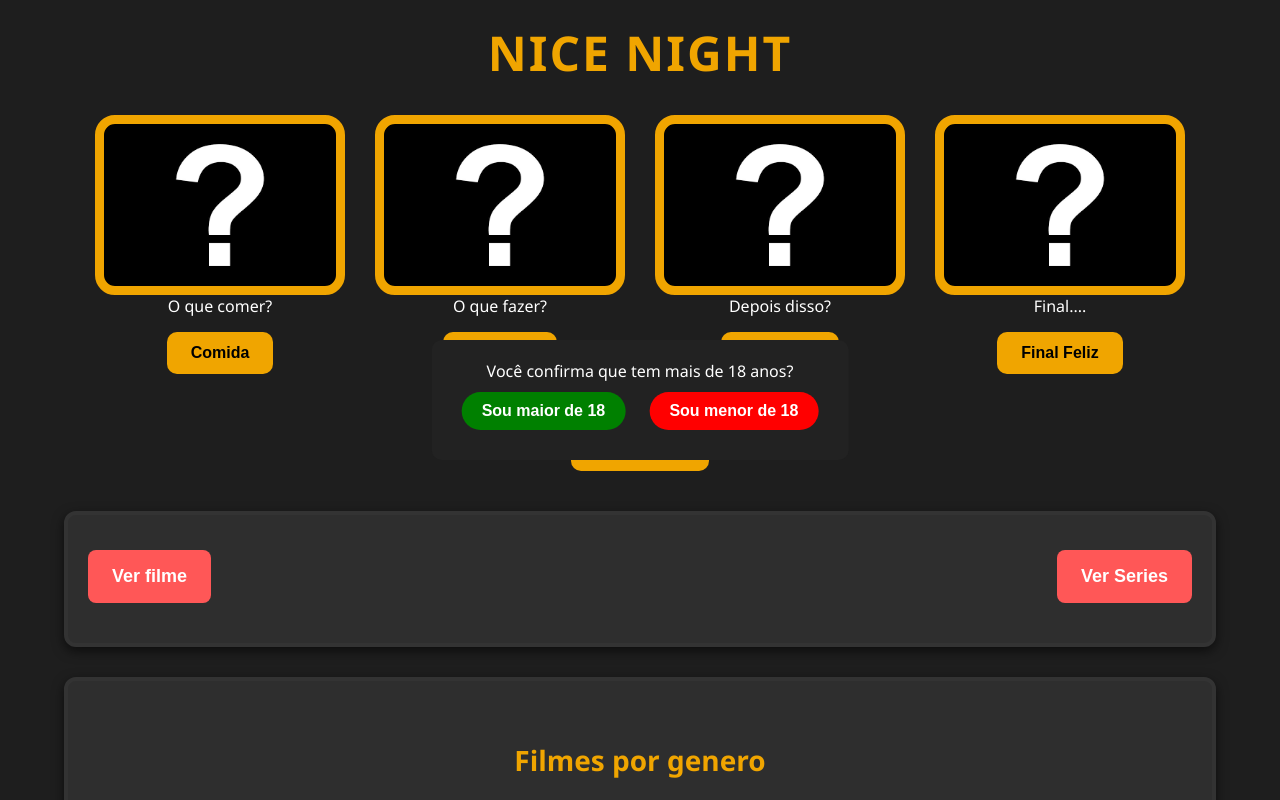
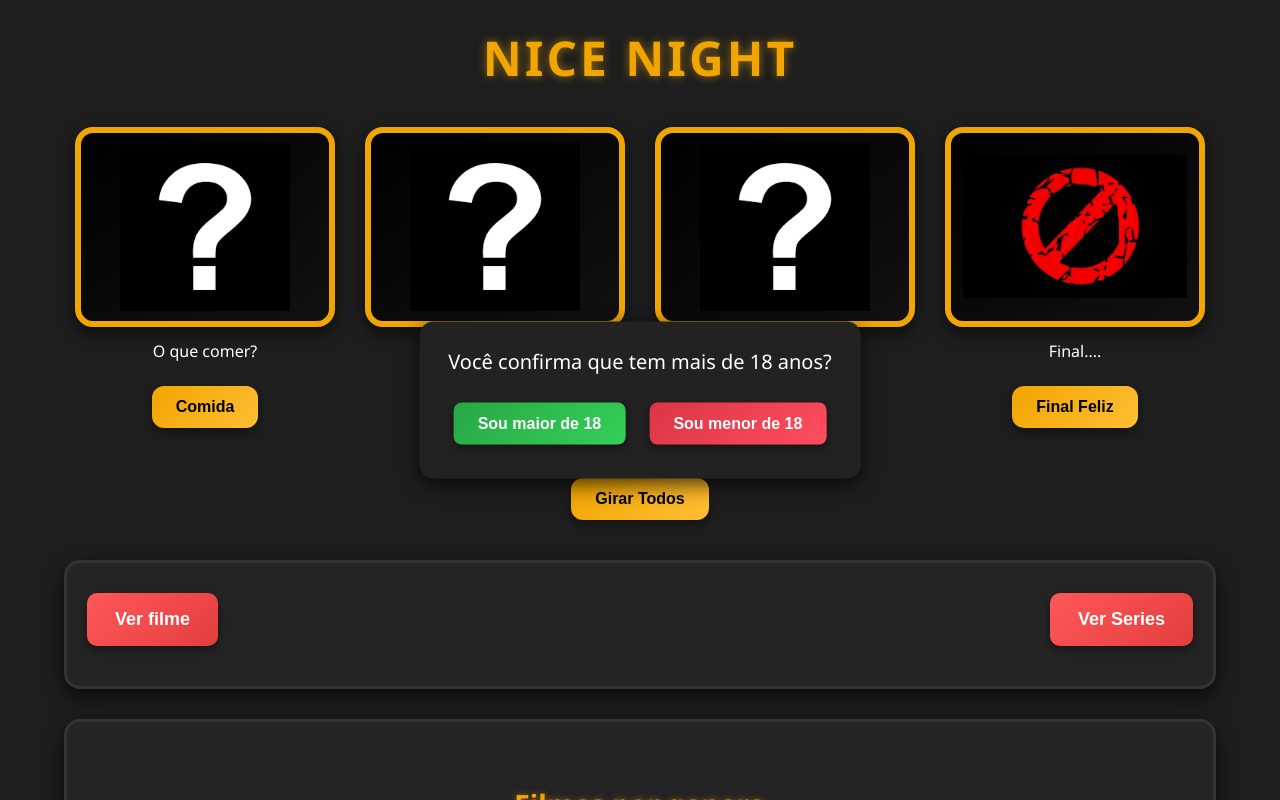
Before and after one commit to GSlM276/nicenight, a plain HTML site: page index.html in a window 1280 px wide. Both pictures are taken after a click on the button "Final Feliz". Shown: the top 800 px of the page. Drawn offline with Linux system fonts and the light colour scheme.

Commit message:
Atualizado verificador de idade

```diff
--- a/index.css
+++ b/index.css
@@ -9,17 +9,18 @@ body {
   background-color: #1e1e1e;
   font-family: 'Segoe UI', Tahoma, Geneva, Verdana, sans-serif;
   color: #fff;
-  margin: 0;
-  padding: 0;
+  line-height: 1.6;
+  min-height: 100vh;
 }
 
 /* TÍTULO PRINCIPAL */
 h1 {
   text-align: center;
-  font-size: 48px;
+  font-size: clamp(2rem, 5vw, 3rem);
   color: #f0a500;
   margin-top: 20px;
-  letter-spacing: 2px;
+  letter-spacing: 3px;
+  text-shadow: 0 0 10px rgba(240, 165, 0, 0.6);
 }
 
 /* CONTAINER PRINCIPAL */
@@ -38,50 +39,57 @@ h1 {
   display: flex;
   flex-direction: column;
   align-items: center;
-  flex: 1 1 200px;
-  max-width: 250px;
+  flex: 1 1 220px;
+  max-width: 260px;
   text-align: center;
+  gap: 12px;
 }
 
 /* BOX DE IMAGENS */
 .box {
-  border: 9px solid #f0a500;
-  height: 180px;
+  border: 6px solid #f0a500;
+  height: 200px;
   width: 100%;
   display: flex;
   justify-content: center;
   align-items: center;
-  background-color: black;
-  border-radius: 20px;
+  background: linear-gradient(145deg, #000, #111);
+  border-radius: 18px;
+  box-shadow: 0 6px 16px rgba(0, 0, 0, 0.6);
+  overflow: hidden;
+  transition: transform 0.3s ease, box-shadow 0.3s ease;
 }
 
 .box:hover {
-  transform: scale(1.05);
+  transform: scale(1.08);
+  box-shadow: 0 8px 22px rgba(240, 165, 0, 0.4);
 }
 
 .box img {
-  max-width: 100%;
-  max-height: 100%;
-  display: block;
+  max-width: 90%;
+  max-height: 90%;
+  object-fit: contain;
+  transition: opacity 0.4s ease-in-out;
 }
 
 /* BOTÕES */
 button {
-  margin-top: 15px;
+  margin-top: 10px;
   padding: 12px 24px;
   font-size: 16px;
-  border-radius: 10px;
+  border-radius: 12px;
   border: none;
-  background-color: #f0a500;
+  background: linear-gradient(135deg, #f0a500, #ffbe33);
   color: #000;
   font-weight: bold;
   cursor: pointer;
-  transition: background-color 0.3s, transform 0.2s;
+  box-shadow: 0 4px 10px rgba(0,0,0,0.4);
+  transition: transform 0.2s ease, box-shadow 0.3s ease;
 }
 
 button:hover {
-  background-color: #ffbe33;
-  transform: translateY(-2px);
+  transform: translateY(-3px) scale(1.05);
+  box-shadow: 0 6px 16px rgba(0,0,0,0.6);
 }
 
 /* BOTÃO CENTRAL */
@@ -92,43 +100,43 @@ button:hover {
 
 /* SECTIONS DE AÇÃO */
 section {
-  border: 4px solid #333;
-  background-color: #2e2e2e;
+  border: 3px solid #333;
+  background: #242424;
   display: flex;
   flex-wrap: wrap;
   align-items: center;
   justify-content: space-between;
   gap: 20px;
   padding: 20px;
-  border-radius: 12px;
+  border-radius: 16px;
   margin: 30px auto;
   width: 90%;
-  box-shadow: 0 4px 12px rgba(0, 0, 0, 0.6);
-  font-size: 24px;
+  box-shadow: 0 8px 20px rgba(0,0,0,0.7);
+  font-size: 22px;
 }
 
 section button {
-  padding: 16px 24px;
+  padding: 16px 28px;
   font-size: 18px;
-  background-color: #ff5757;
-  border: none;
-  border-radius: 8px;
+  background: linear-gradient(135deg, #ff5757, #e33e3e);
+  border-radius: 10px;
   color: white;
   cursor: pointer;
-  transition: background-color 0.3s ease, transform 0.2s ease;
+  transition: transform 0.3s ease, box-shadow 0.3s ease;
 }
 
 section button:hover {
-  background-color: #e33e3e;
-  transform: scale(1.05);
+  background: linear-gradient(135deg, #ff6b6b, #d92c2c);
+  transform: scale(1.07);
+  box-shadow: 0 6px 14px rgba(0,0,0,0.6);
 }
 
 #res, #tes {
-  margin: 0;
   flex: 1 1 100%;
   text-align: center;
   font-size: 26px;
   color: #f0a500;
+  text-shadow: 0 0 6px rgba(240,165,0,0.6);
 }
 
 /* FILMES POR GÊNERO */
@@ -141,23 +149,24 @@ div#generos {
   margin-bottom: 20px;
   font-size: 28px;
   color: #f0a500;
+  text-shadow: 0 0 6px rgba(240,165,0,0.5);
 }
 
 #generos button {
   margin: 5px 10px;
-  padding: 10px 20px;
+  padding: 10px 22px;
   font-size: 16px;
   border-radius: 8px;
-  background-color: #3e8ed0;
+  background: linear-gradient(135deg, #3e8ed0, #60a9f0);
   color: white;
   border: none;
   cursor: pointer;
-  transition: 0.3s ease;
+  transition: transform 0.3s ease, box-shadow 0.3s ease;
 }
 
 #generos button:hover {
-  background-color: #60a9f0;
-  transform: scale(1.05);
+  transform: scale(1.08);
+  box-shadow: 0 6px 12px rgba(0,0,0,0.4);
 }
 
 #tre {
@@ -183,7 +192,7 @@ div#generos {
   }
 
   .box {
-    height: 160px;
+    height: 180px;
     width: 90%;
   }
 
@@ -213,6 +222,7 @@ div#generos {
   }
 }
 
+/* CONFIRM BOX */
 #confirmBox {
   position: fixed;
   top: 50%;
@@ -220,26 +230,46 @@ div#generos {
   transform: translate(-50%, -50%);
   background: #222;
   color: white;
-            padding: 20px;
-            border-radius: 10px;
+  padding: 24px;
+  border-radius: 14px;
   display: none;
   text-align: center;
+  box-shadow: 0 6px 20px rgba(0,0,0,0.7);
+  animation: fadeIn 0.3s ease;
+}
+
+#confirmBox p {
+  font-size: 20px;
+  margin-bottom: 15px;
 }
 
 #confirmBox button {
   margin: 10px;
-            padding: 10px 20px;
+  padding: 12px 24px;
   border: none;
-            border-radius: 20px;
+  border-radius: 8px;
+  font-weight: bold;
   cursor: pointer;
+  transition: transform 0.2s ease, box-shadow 0.2s ease;
+}
+
+#confirmBox button:hover {
+  transform: scale(1.08);
+  box-shadow: 0 4px 10px rgba(0,0,0,0.5);
 }
 
 #sim {
-            background-color: green;
+  background: linear-gradient(135deg, #28a745, #34d058);
   color: white;
 }
 
 #nao {
-            background-color: red;
+  background: linear-gradient(135deg, #dc3545, #ff4d5e);
   color: white;
 }
+
+/* ANIMAÇÃO */
+@keyframes fadeIn {
+  from { opacity: 0; transform: translate(-50%, -45%) scale(0.9);}
+  to { opacity: 1; transform: translate(-50%, -50%) scale(1);}
+}
--- a/index.js
+++ b/index.js
@@ -30,6 +30,7 @@ const foodImgs = gerarCaminhos('imagens/food/', 9, ['.jpeg']);
 const makeImgs = gerarCaminhos('imagens/make/', 5, ['.jpeg']);
 const afterImgs = gerarCaminhos('imagens/after/', 5, ['.jpeg']);
 const finalimg = gerarCaminhos('imagens/final/', 15, ['.jpg', ]);
+const blockimg = gerarCaminhos('imagens/block/', 1, ['.jpg']);
 
 // Função utilitária para sortear imagem aleatória
 function getRandomImage(images) {
@@ -50,19 +51,27 @@ function mudarAfter() {
   document.getElementById('after-img').src = getRandomImage(afterImgs);
 }
 function mudarFinal() {
-   //if (!maiorDeIdade) return;
-    //document.getElementById('final-img').src = getRandomImage(finalimg);
+  if (maiorDeIdade === true) {
+    document.getElementById('final-img').src = getRandomImage(finalimg);
+  } else {
+    document.getElementById('final-img').src = 'imagens/block/block.jpg'; // ex: imagem bloqueada
+  }
 }
 
 
-function rodarTudo(){
-  document.getElementById('food-img').src = getRandomImage(foodImgs);
-  document.getElementById('make-img').src = getRandomImage(makeImgs);
-  document.getElementById('after-img').src = getRandomImage(afterImgs);
-  //if (!maiorDeIdade) return;
-    //document.getElementById('final-img').src = getRandomImage(finalimg);
 
-
+function rodarTudo() {
+  if (maiorDeIdade === true) {
+    document.getElementById('food-img').src = getRandomImage(foodImgs);
+    document.getElementById('make-img').src = getRandomImage(makeImgs);
+    document.getElementById('after-img').src = getRandomImage(afterImgs);
+    document.getElementById('final-img').src = getRandomImage(finalimg);
+  } else {
+    document.getElementById('food-img').src = getRandomImage(foodImgs);
+    document.getElementById('make-img').src = getRandomImage(makeImgs);
+    document.getElementById('after-img').src = getRandomImage(afterImgs);
+    document.getElementById('final-img').src = 'imagens/block/block.jpg'; // ex: imagem bloqueada
+  }
 }
 
 const filmesT = [
```
Also changed, not shown: imagens/block/block.jpg (added). Lines whose indentation alone changed are shown as unchanged.
